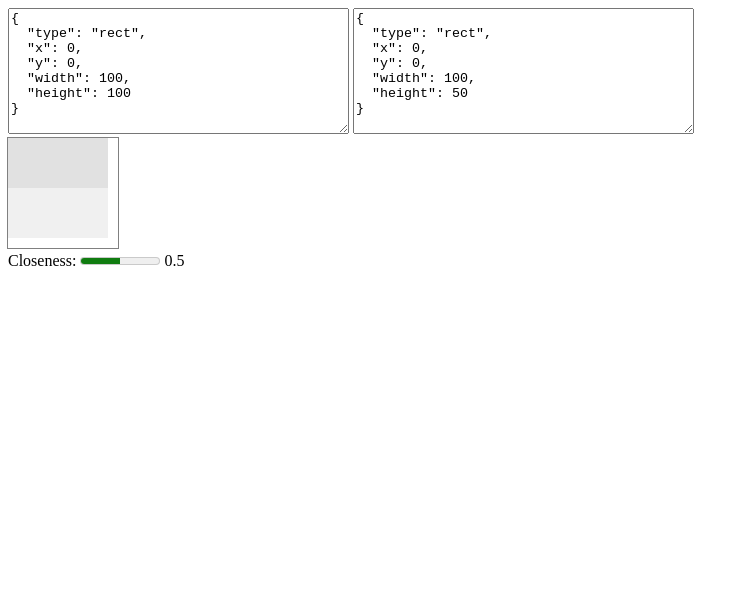
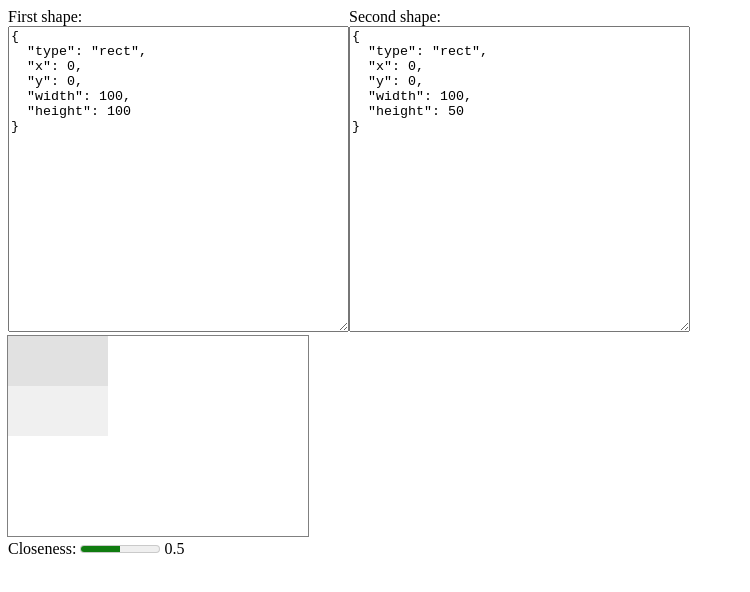
Before and after one commit to zooniverse/test-shape-closeness, a website: page index.html in a window 1280 px wide. Shown: the whole page, without its empty margins (0-750 px from the left). Drawn offline with Linux system fonts and the light colour scheme.

Commit message:
Update docs

```diff
--- a/index.html
+++ b/index.html
@@ -7,16 +7,18 @@
 
   <body>
     <div id="container">
-      <label>
-        <textarea id="first-shape" rows="8" cols="40"></textarea>
-      </label>
+      <div style="display: flex;">
+        <label>
+          First shape:<br />
+          <textarea id="first-shape" rows="20" cols="40"></textarea>
+        </label>
+        <label>
+          Second shape:<br />
+          <textarea id="second-shape" rows="20" cols="40"></textarea>
+        </label>
+      </div>
 
-      <label>
-        <textarea id="second-shape" rows="8" cols="40"></textarea>
-      </label>
-      <br />
-
-      <canvas id="canvas" width="110" height="110" style="outline: 1px solid gray;"></canvas>
+      <canvas id="canvas" width="300" height="200" style="outline: 1px solid gray;"></canvas>
       <br />
 
       <label>
```
Also changed, not shown: README.md (added).
